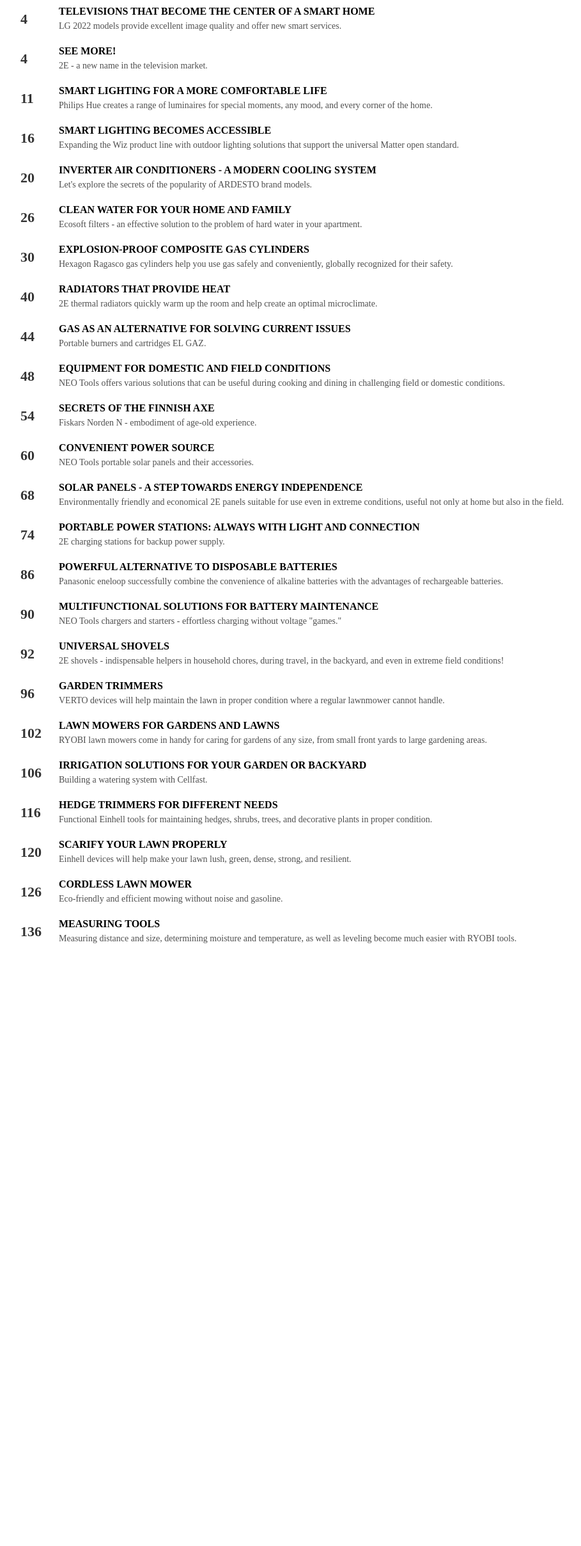
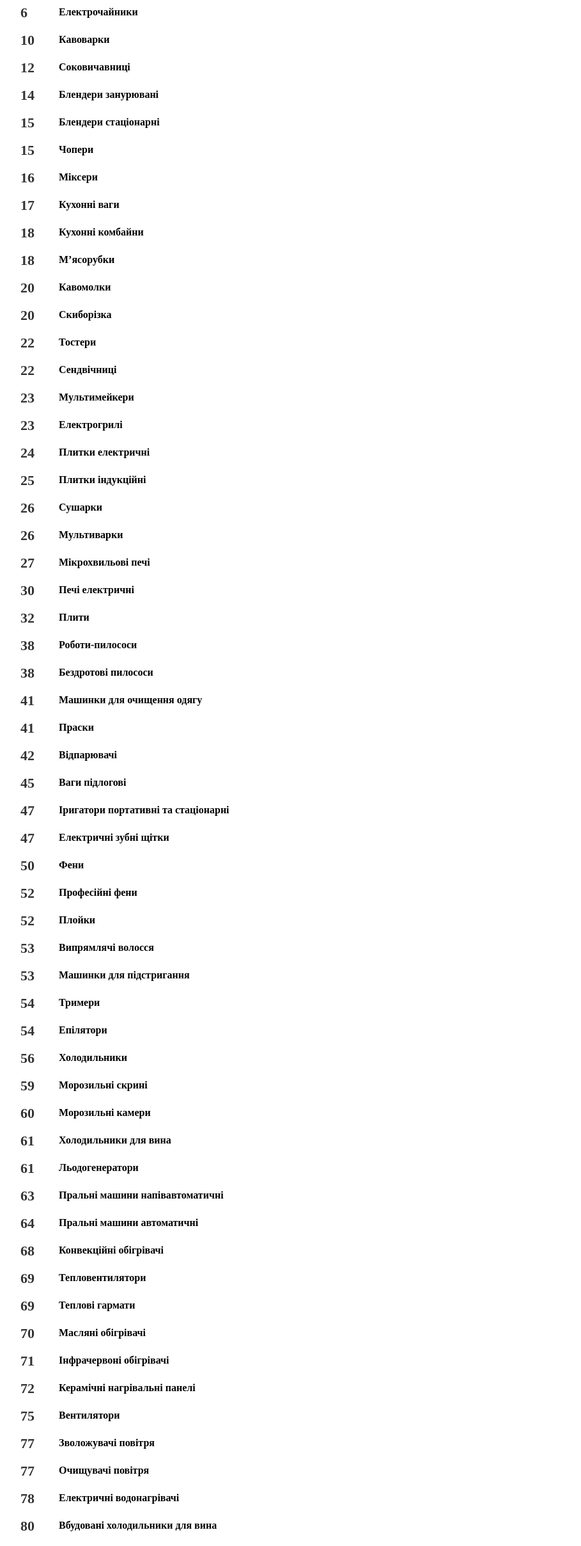
Before and after one commit to choodoss/Magazine, a website built with Parcel: page src/Magazine.html in a window 1280 px wide. Shown: the whole page at 64% size, without its empty margins (26-935 px from the left). Before the commit the page ends 1496 px from the top, so only its background shows below. Built offline with nearby package versions, Linux system fonts and the light colour scheme.

Commit message:
add cataloge tamplate

```diff
--- a/src/Magazine.html
+++ b/src/Magazine.html
@@ -12,7 +12,8 @@
 <body>
     <div class="magazine-contents__col"></div>
     <div class="magazine-contents__col"></div>
-    <script type="module" src="./js/ERCmagazine.js"></script>
+    <!-- <script type="module" src="./js/ERCmagazine.js"></script> -->
+    <script type="module" src="./jsCataloge/ERCmagazine.js"></script>
 </body>
 
 </html>
--- /dev/null
+++ b/src/jsCataloge/ERCmagazine.js
@@ -0,0 +1,22 @@
+import content from './textArray';
+
+const lengthInColumn = content.length;
+const quantityFirstColumn = Math.ceil(lengthInColumn / 2);
+console.log(quantityFirstColumn)
+const divMain = document.querySelectorAll('.magazine-contents__col');
+
+const firstColumn = [];
+const secondColumn = [];
+
+content.forEach(({ number, name }, index) => {
+  const column = index < quantityFirstColumn ? firstColumn : secondColumn;
+  column.push(`<div class="magazine-contents__item">
+    <div class="magazine-contents__number">${number}</div>
+    <div class="magazine-contents__content">
+      <div class="magazine-contents__name">${name}</div>
+    </div>
+  </div>`);
+});
+
+divMain[0].insertAdjacentHTML("afterbegin", firstColumn.join(""));
+divMain[1].insertAdjacentHTML("afterbegin", secondColumn.join(""));
--- /dev/null
+++ b/src/jsCataloge/textArray.js
@@ -0,0 +1,125 @@
+const text = `6
+Електрочайники
+10
+Кавоварки
+12
+Соковичавниці
+14
+Блендери занурювані
+15
+Блендери стаціонарні
+15
+Чопери
+16
+Міксери
+17
+Кухонні ваги
+18
+Кухонні комбайни
+18
+М’ясорубки
+20
+Кавомолки
+20
+Скиборізка
+22
+Тостери
+22
+Сендвічниці
+23
+Мультимейкери
+23
+Електрогрилі
+24
+Плитки електричні
+25
+Плитки індукційні
+26
+Сушарки
+26
+Мультиварки
+27
+Мікрохвильові печі
+30
+Печі електричні
+32
+Плити
+38
+Роботи-пилососи
+38
+Бездротові пилососи
+41
+Машинки для очищення одягу
+41
+Праски
+42
+Відпарювачі
+45
+Ваги підлогові
+47
+Іригатори портативні та стаціонарні
+47
+Електричні зубні щітки
+50
+Фени
+52
+Професійні фени
+52
+Плойки
+53
+Випрямлячі волосся
+53
+Машинки для підстригання
+54
+Тримери
+54
+Епілятори
+56
+Холодильники
+59
+Морозильні скрині
+60
+Морозильні камери
+61
+Холодильники для вина
+61
+Льодогенератори
+63
+Пральні машини напівавтоматичні
+64
+Пральні машини автоматичні
+68
+Конвекційні обігрівачі
+69
+Тепловентилятори
+69
+Теплові гармати
+70
+Масляні обігрівачі
+71
+Інфрачервоні обігрівачі
+72
+Керамічні нагрівальні панелі
+75
+Вентилятори
+77
+Зволожувачі повітря
+77
+Очищувачі повітря
+78
+Електричні водонагрівачі
+80
+Вбудовані холодильники для вина`;
+
+const lines = text.split('\n');
+
+const contents = [];
+
+for (let i = 0; i < lines.length; i += 2) {
+    contents.push({
+        number: lines[i].trim(),
+        name: lines[i + 1].trim(),
+    });
+}
+export default contents;
+console.log(contents)
```
Also changed, not shown: 1 other file.
